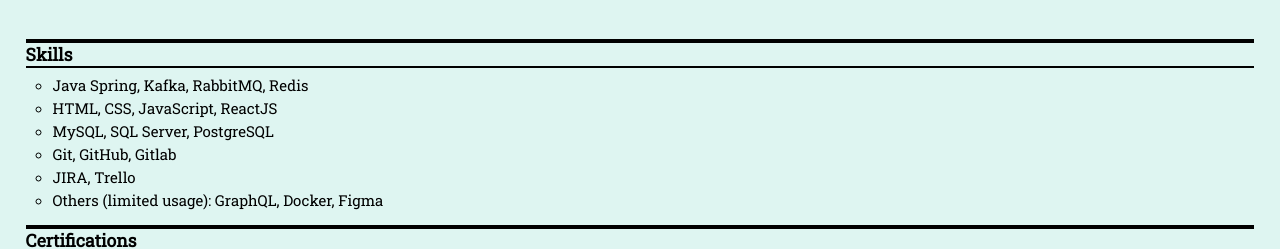
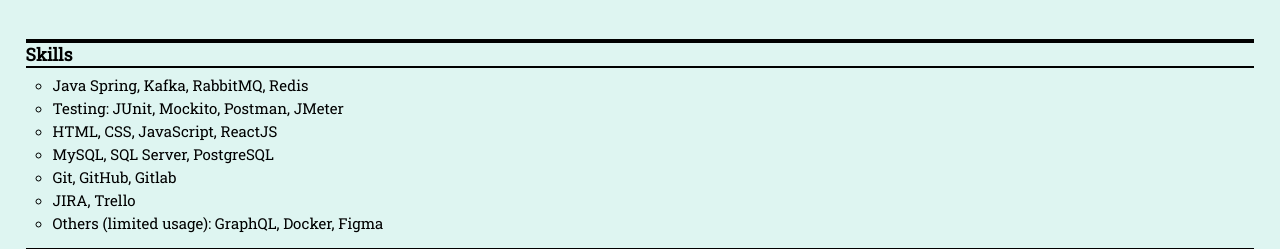
Before and after one commit to NguyenDuy-Tien/NguyenDuy-Tien.github.io, a plain HTML site: page index.html in a window 1280 px wide. Shown: the part 971-1220 px from the top of the page. Drawn offline with Linux system fonts and the light colour scheme.

Commit message:
update CV

```diff
--- a/index.html
+++ b/index.html
@@ -132,6 +132,7 @@
       <h3>Skills</h3>
       <ul class="part-info">
         <li>Java Spring, Kafka, RabbitMQ, Redis</li>
+        <li>Testing: JUnit, Mockito, Postman, JMeter</li>
         <li>HTML, CSS, JavaScript, ReactJS</li>
         <li>MySQL, SQL Server, PostgreSQL</li>
         <li>Git, GitHub, Gitlab</li>
```
